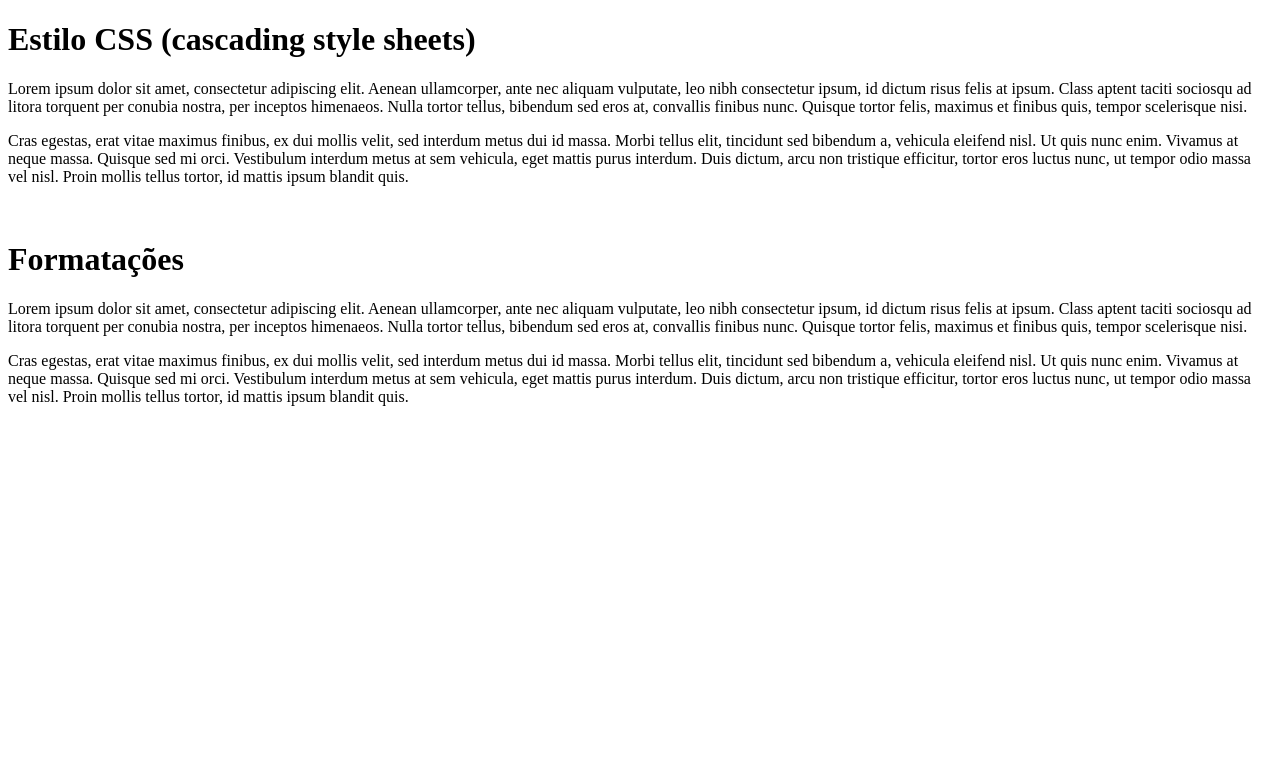
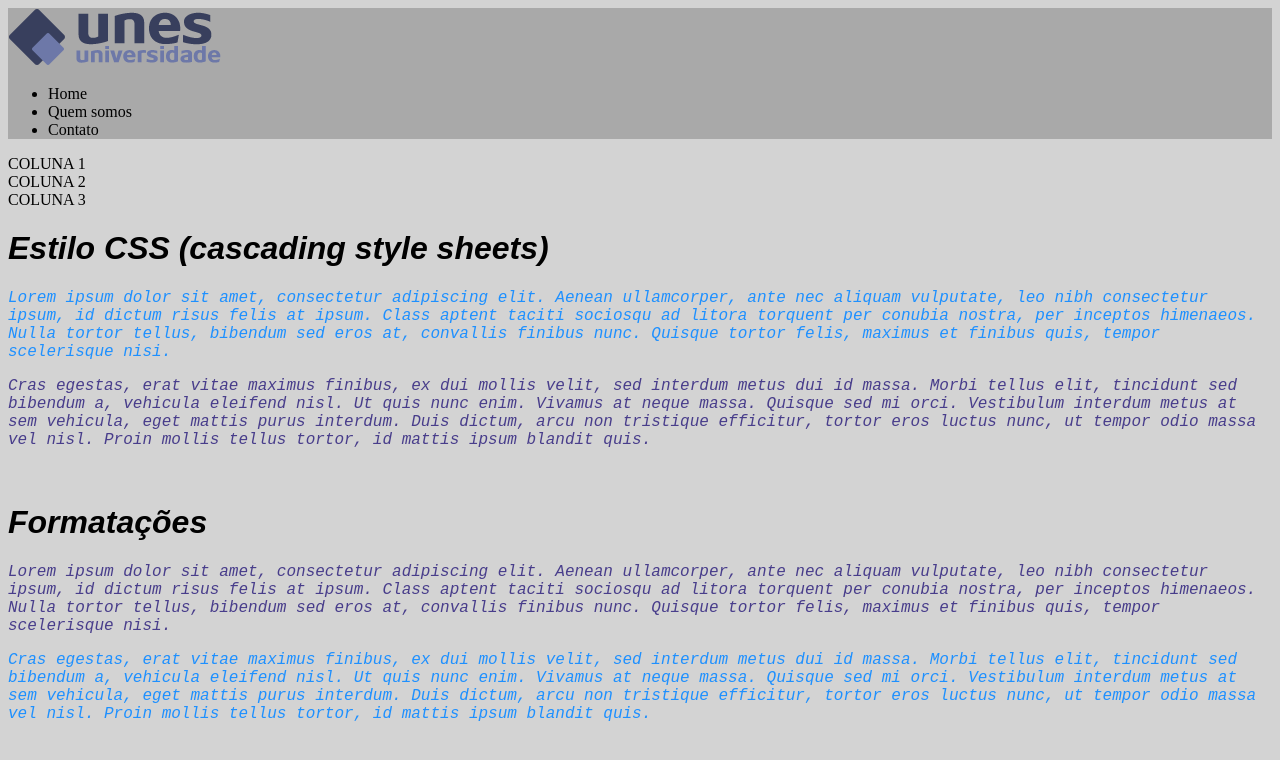
Before and after one commit to rafaelm102/Curso-Web, a plain HTML site: page curso web/projeto css3/classes_ids.html in a window 1280 px wide. Drawn offline with Linux system fonts and the light colour scheme.

Commit message:
css curso

```diff
--- a/curso web/projeto css3/classes_ids.html
+++ b/curso web/projeto css3/classes_ids.html
@@ -4,22 +4,75 @@
     <meta charset="UTF-8">
     <meta name="viewport" content="width=device-width, initial-scale=1.0">
     <title>Inline Style</title>
+
+    <style type="text/css">
+        #principal{
+            background-color: lightgrey;
+        }
+        .azul{
+            color: dodgerblue;
+        }
+        .darkgrey{
+            color: darkslateblue;
+        }
+        h1{
+            font-style: italic;
+            font-family: sans-serif;
+        }
+        p{
+            font-style: italic;
+            font-size: medium;
+            font-family: 'Courier New', Courier, monospace;
+        }
+        #cabecalho{
+            background: darkgrey;
+        }
+
+
+    </style>
 </head>
-<body >
+<header></header>
+<body id="principal">
+    <div>
+        <div id="cabecalho">
+            <img src="imagens/logo.png" alt="">
+            <ul>
+                <li>Home</li>
+                <li>Quem somos</li>
+                <li>Contato</li>
+
+            </ul>
+        </div>
+
+        <div id="conteudo-principal">
+            <div class="coluna" >
+               COLUNA 1
+            </div>
+
+            <div class="coluna">
+                COLUNA 2
+             </div>
+
+             <div class="coluna">
+                COLUNA 3
+             </div>
+        </div>
+    </div>
     <h1>Estilo CSS (cascading style sheets)</h1>
-    <p >
+    <p class="azul">
         Lorem ipsum dolor sit amet, consectetur adipiscing elit. Aenean ullamcorper, ante nec aliquam vulputate, leo nibh consectetur ipsum, id dictum risus felis at ipsum. Class aptent taciti sociosqu ad litora torquent per conubia nostra, per inceptos himenaeos. Nulla tortor tellus, bibendum sed eros at, convallis finibus nunc. Quisque tortor felis, maximus et finibus quis, tempor scelerisque nisi.
     </p>
 
-    <p >
+    <p class="darkgrey">
         Cras egestas, erat vitae maximus finibus, ex dui mollis velit, sed interdum metus dui id massa. Morbi tellus elit, tincidunt sed bibendum a, vehicula eleifend nisl. Ut quis nunc enim. Vivamus at neque massa. Quisque sed mi orci. Vestibulum interdum metus at sem vehicula, eget mattis purus interdum. Duis dictum, arcu non tristique efficitur, tortor eros luctus nunc, ut tempor odio massa vel nisl. Proin mollis tellus tortor, id mattis ipsum blandit quis.
     </p><br>
+
     <h1>Formatações</h1>
-        <p >
+    <p class="darkgrey">
         Lorem ipsum dolor sit amet, consectetur adipiscing elit. Aenean ullamcorper, ante nec aliquam vulputate, leo nibh consectetur ipsum, id dictum risus felis at ipsum. Class aptent taciti sociosqu ad litora torquent per conubia nostra, per inceptos himenaeos. Nulla tortor tellus, bibendum sed eros at, convallis finibus nunc. Quisque tortor felis, maximus et finibus quis, tempor scelerisque nisi.
     </p>
 
-    <p >
+    <p class="azul">
         Cras egestas, erat vitae maximus finibus, ex dui mollis velit, sed interdum metus dui id massa. Morbi tellus elit, tincidunt sed bibendum a, vehicula eleifend nisl. Ut quis nunc enim. Vivamus at neque massa. Quisque sed mi orci. Vestibulum interdum metus at sem vehicula, eget mattis purus interdum. Duis dictum, arcu non tristique efficitur, tortor eros luctus nunc, ut tempor odio massa vel nisl. Proin mollis tellus tortor, id mattis ipsum blandit quis.
     </p>
 
```
Also changed, not shown: curso web/projeto css3/internal_style_sheet.html (+24 -3 lines), curso web/projeto css3/imagens/capa.png (added), curso web/projeto css3/imagens/fundo.png (added), curso web/projeto css3/imagens/fundo2.png (added), curso web/projeto css3/imagens/logo.png (added).
